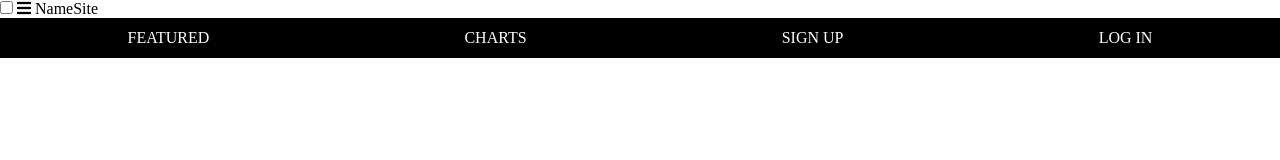
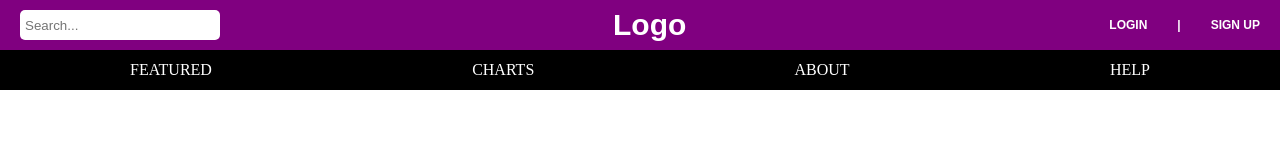
Before and after one commit to CezarPP/LyricsSmartTranslator, a plain HTML site: page pages/help.html in a window 1280 px wide. Drawn offline with Linux system fonts and the light colour scheme.

Commit message:
Group work, added js to load nav bar on all pages

```diff
--- a/css/styles.css
+++ b/css/styles.css
@@ -11,22 +11,27 @@ body {
 }
 
 .nav {
-    font-weight: 800;
     font-family: Programme, sans-serif;
     display: flex;
     justify-content: space-between;
     align-items: center;
-    background: #800080;
+    background-color: #800080;
     height: 50px;
     width: 100%;
 }
 
 .nav .logo {
     color: white;
+    text-decoration: none;
     font-size: 30px;
     font-weight: bold;
     text-align: center;
     flex-grow: 1;
+}
+
+a {
+    text-decoration: none;
+    color: white;
 }
 
 .nav .search-bar {
@@ -52,6 +57,7 @@ body {
 }
 
 .nav .auth-buttons button {
+    font-weight: bold;
     color: white;
     font-size: 12px;
     border: none;
@@ -83,16 +89,9 @@ nav ul li a {
     text-transform: uppercase;
 }
 
-.bar {
-    cursor: not-allowed;
+.nav .auth-buttons .bar {
+    cursor: default;
 }
-
-/*
-a.active, a:hover {
-    background: #1b9bff;
-    transition: .5s;
-}
-*/
 
 @media (max-width: 768px) {
     .nav .logo {
--- /dev/null
+++ b/js/loadNavbar.js
@@ -0,0 +1,9 @@
+const loadNavbar = async () => {
+    try {
+        const response = await fetch('/pages/navbar.html');
+        document.getElementById('navbar-container').innerHTML = await response.text();
+    } catch (error) {
+        console.error('Error fetching navbar:', error);
+    }
+};
+loadNavbar();
--- a/pages/help.html
+++ b/pages/help.html
@@ -1,26 +1,13 @@
 <!DOCTYPE html>
-<html lang="en" dir="ltr">
+<html lang="en">
 <head>
     <meta charset="utf-8">
     <title> Help </title>
     <meta name="viewport" content="width=device-width, initial-scale=1.0">
     <link rel="stylesheet" href="/css/styles.css">
-    <link rel="stylesheet" href="https://cdnjs.cloudflare.com/ajax/libs/font-awesome/5.15.3/css/all.min.css"/>
+    <script src="/js/loadNavbar.js" defer></script>
 </head>
 <body>
-<nav>
-    <input type="checkbox" id="check">
-    <label for="check" class="checkbtn">
-        <i class="fas fa-bars"></i>
-    </label>
-    <label class="logo"> NameSite </label>
-    <ul>
-        <li><a href="#"> Featured </a></li>
-        <li><a href="#"> Charts </a></li>
-        <li><a href="#"> Sign up </a></li>
-        <li><a href="#"> Log in </a></li>
-    </ul>
-</nav>
-<section></section>
+<div id="navbar-container"></div>
 </body>
 </html>
--- /dev/null
+++ b/pages/navbar.html
@@ -0,0 +1,21 @@
+<div class="nav">
+    <div class="search-bar">
+        <label>
+            <input type="text" placeholder="Search...">
+        </label>
+    </div>
+    <div class="logo"><a href="/index.html"> Logo </a></div>
+    <div class="auth-buttons">
+        <button>Login</button>
+        <button class="bar"> |</button>
+        <button>Sign Up</button>
+    </div>
+</div>
+<nav>
+    <ul>
+        <li><a href="#">Featured</a></li>
+        <li><a href="#">Charts</a></li>
+        <li><a href="#">About</a></li>
+        <li><a href="#">Help</a></li>
+    </ul>
+</nav>
```
Also changed, not shown: index.html (+3 -21 lines), pages/about.html (+3 -16 lines).
